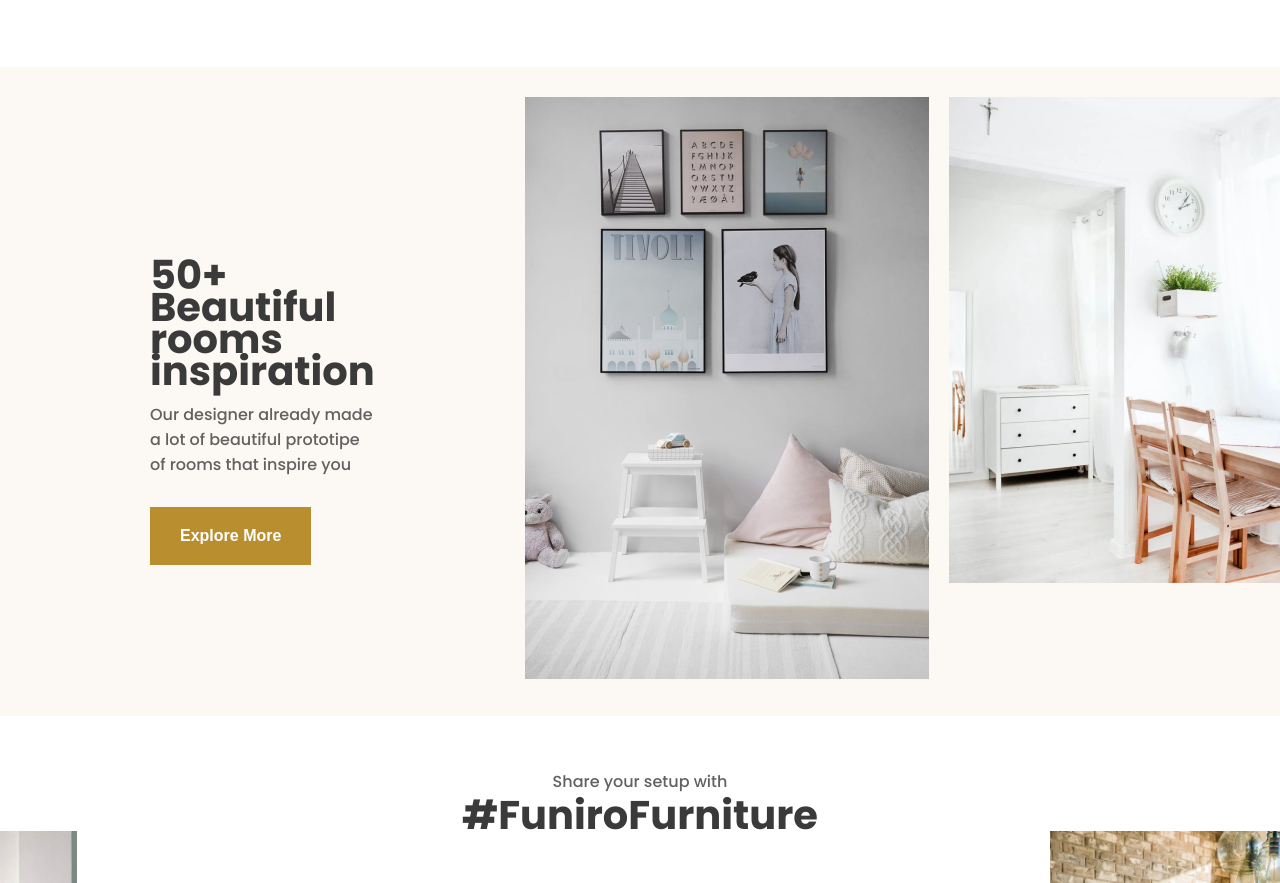
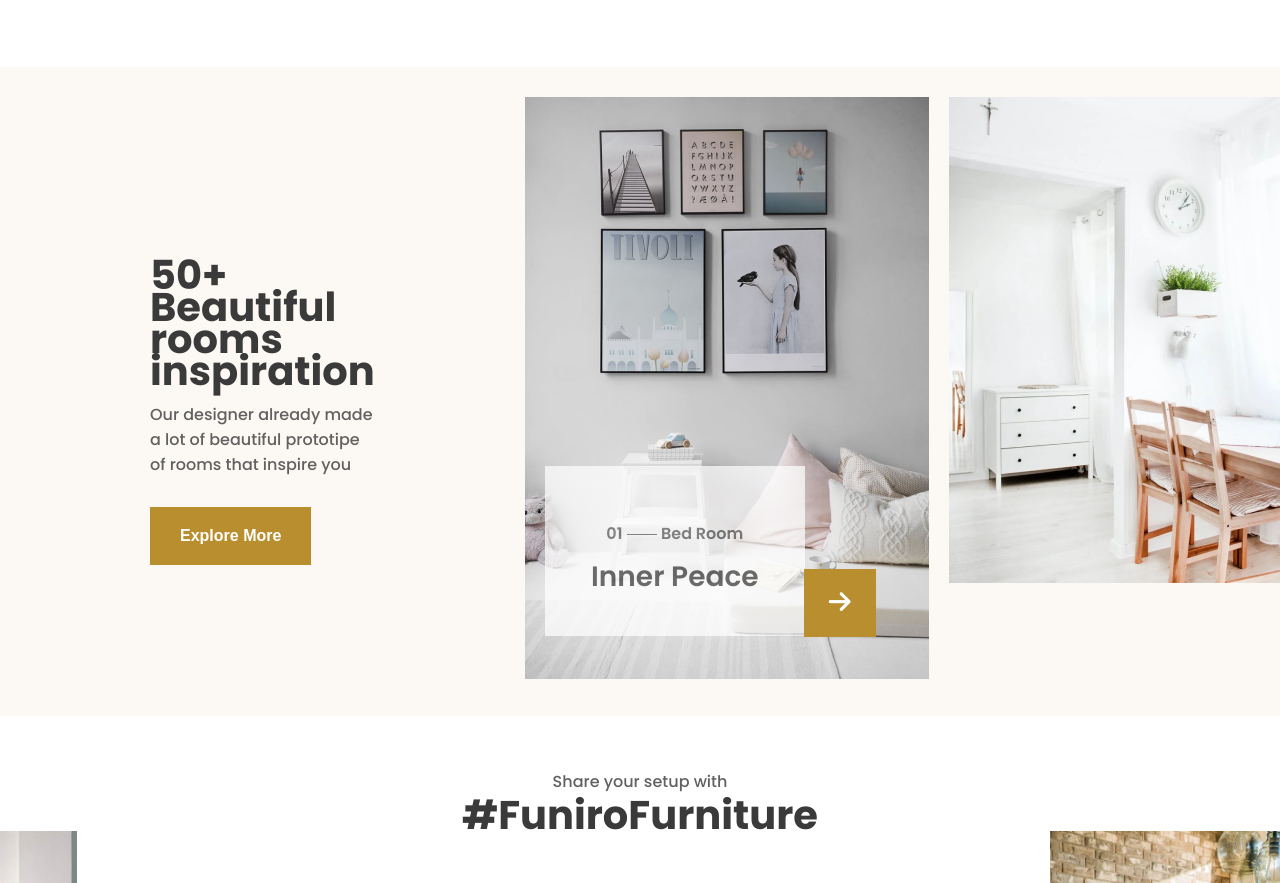
Before and after one commit to Anondo554/Ecom-wab, a plain HTML site: page index.html in a window 1280 px wide. Shown: the part 2660-3543 px from the top of the page. Drawn offline with Linux system fonts and the light colour scheme.

Commit message:
complete wabsite

```diff
--- a/css/style.css
+++ b/css/style.css
@@ -344,7 +344,61 @@
     padding-right: 20px;
     margin-top: 30px;
     margin-bottom: 30px;
+    position: relative;
 
+}
+
+.img_bage {
+    position: absolute;
+    width: 220px;
+    height: 120px;
+    transform: translate(20px, -220px);
+    background-color: #FFFFFF;
+    opacity: 72%;
+    padding: 25px 20px;
+    text-align: center;
+}
+
+.divider {
+    display: inline-block;
+    vertical-align: middle;
+    width: 30px;
+    height: 1px;
+    background: #616161;
+}
+
+.number {
+    font-size: 16px;
+    font-weight: 600;
+    color: #616161;
+}
+
+
+.room {
+    font-size: 16px;
+    font-weight: 600;
+    color: #616161;
+}
+
+.arrow a {
+    position: absolute;
+    transform: translate(279px, -117px);
+    background-color: #B88E2F;
+    color: #FFFFFF;
+    font-size: 25px;
+    padding: 15px 25px;
+
+}
+
+.bage-text {
+    margin-top: 30px;
+}
+
+.room_banner_one h2 {
+    font-size: 28px;
+    font-weight: 600;
+    color: #3A3A3A;
+    padding-top: 20px;
 }
 
 .room_banner_two {
@@ -443,6 +497,7 @@
 /* footer sreting  */
 .footer {
     margin-top: 200px;
+    border-top: 1px solid #D9D9D9;
 }
 
 .nev_container {
--- a/index.html
+++ b/index.html
@@ -288,6 +288,17 @@
                     </div>
                     <div class="room_banner_one">
                         <img src="images/Rectangle 24.png" alt="">
+                        <div class="img_bage">
+                            <div class="bage-text">
+                                <span class="number">01</span>
+                                <span class="divider"></span>
+                                <span class="room">Bed Room</span>
+                                <h2>Inner Peace</h2>
+                            </div>
+                        </div>
+                        <div class="arrow">
+                            <a href="#"><i class="fa-solid fa-arrow-right"></i></a>
+                        </div>
                     </div>
                     <div class="room_banner_two">
                         <img src="images/Rectangle 25.png" alt="">
```
Lines whose indentation alone changed are shown as unchanged.
